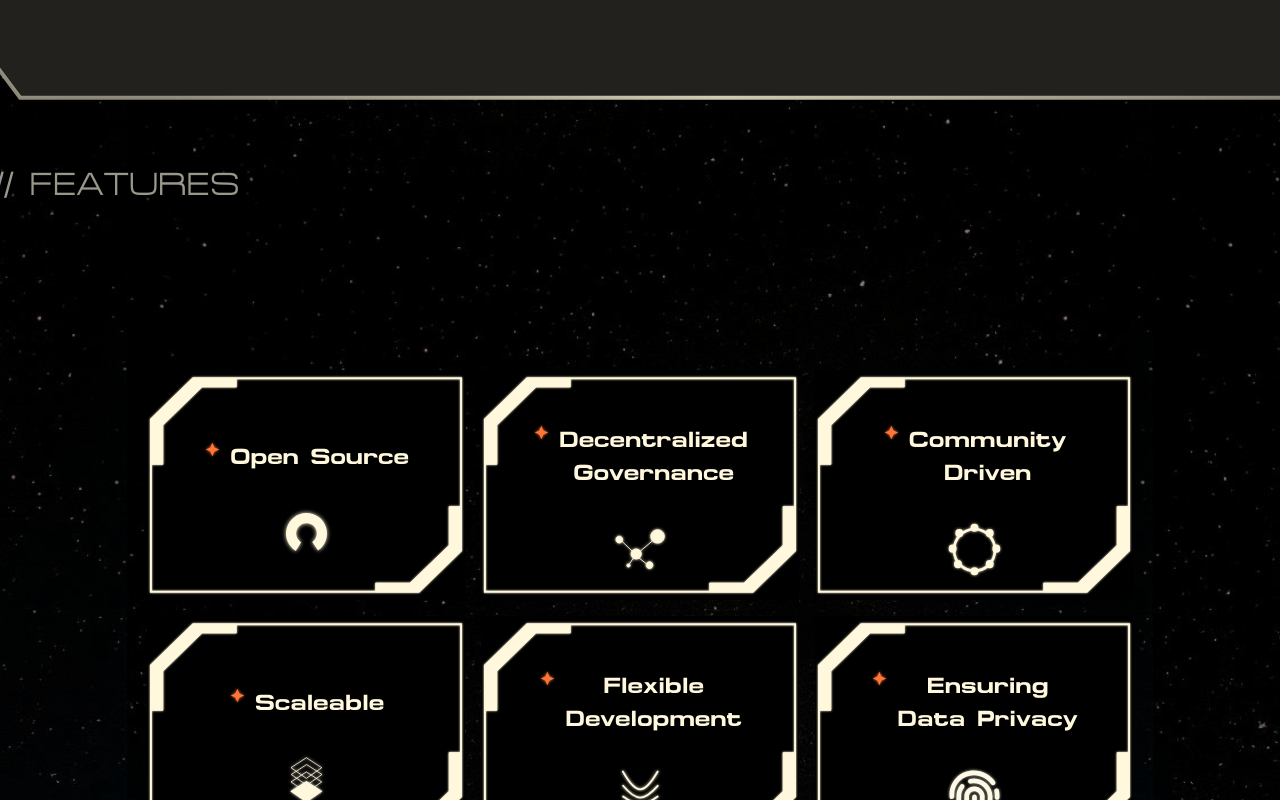
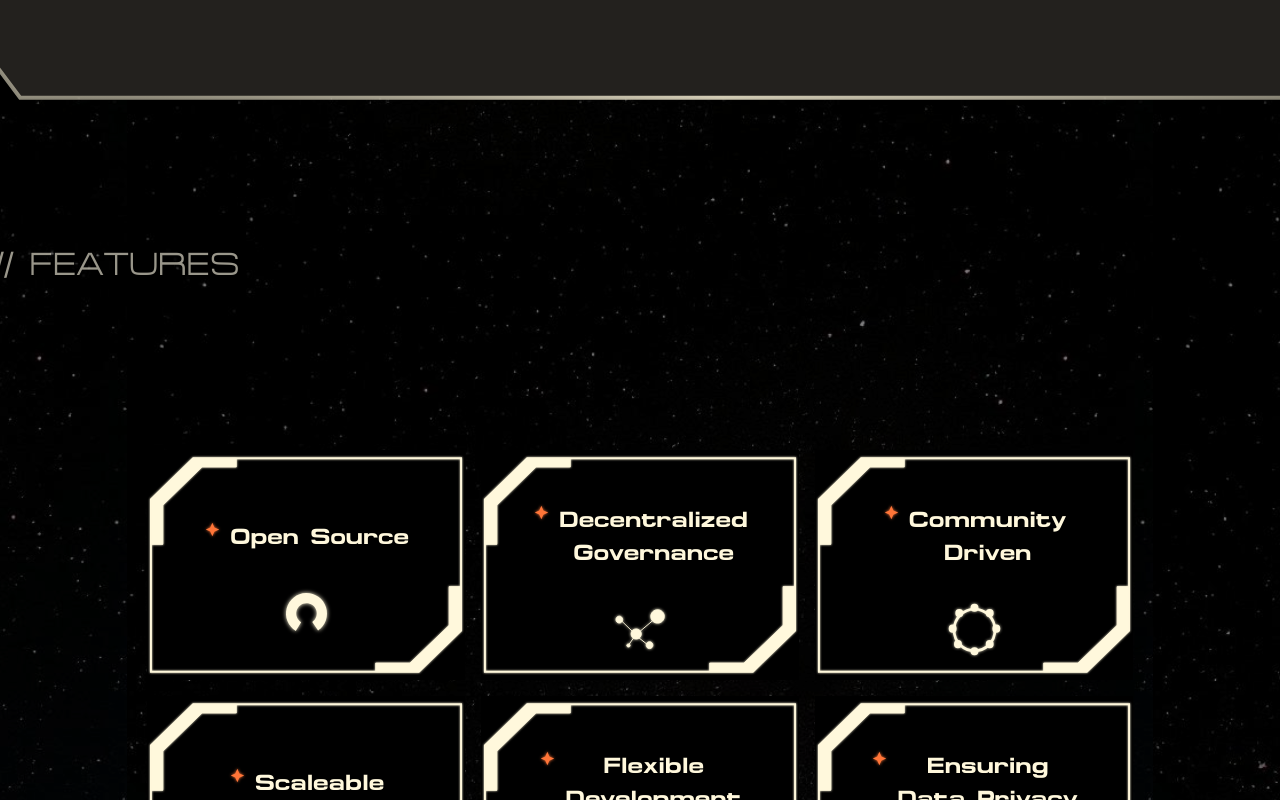
Before and after one commit to AzamHosseinian/jungo-ai, a React (Vite) app: page / in a window 1280 px wide. Shown: the part 3300-4100 px from the top of the page. Built offline with nearby package versions, Linux system fonts and the light colour scheme.

Commit message:
update h1 style

```diff
--- a/src/components/Features/Feature.jsx
+++ b/src/components/Features/Feature.jsx
@@ -27,7 +27,7 @@ function FeaturesGrid() {
   ];
 
   return (
-    <div className="min-h-screen flex flex-col items-start justify-center">
+    <div className="min-h-screen flex flex-col items-start justify-center mt-[80px]">
       {/* Heading */}
       <h1 className="custom-h1">03 /// FEATURES</h1>
 
```
